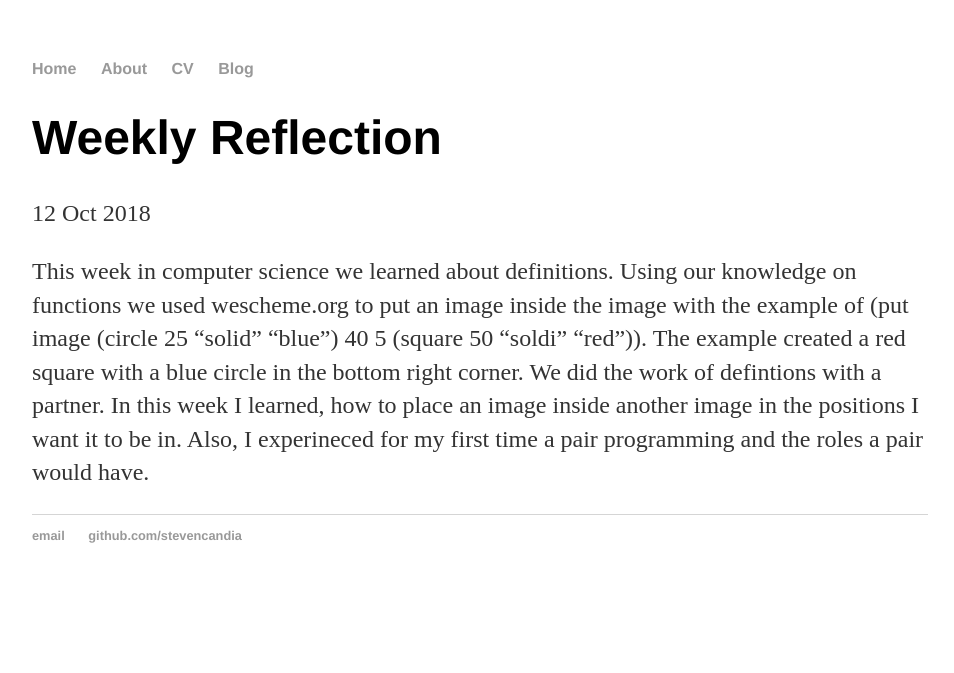
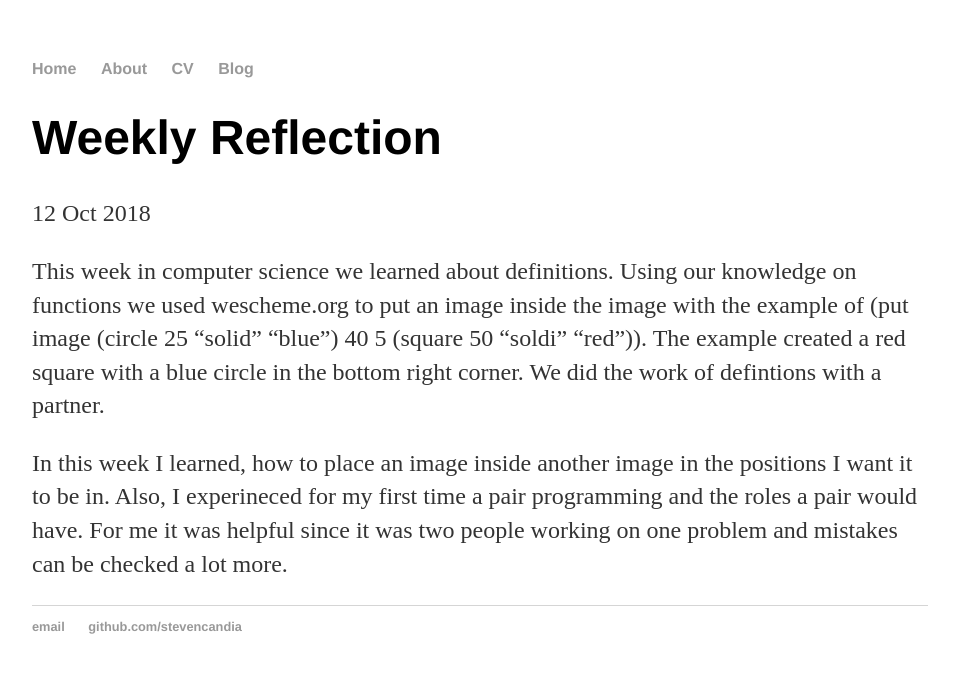
Before and after one commit to stevenc2620/stevenc2620.github.io, a Jekyll site: the page built from _posts/2018-10-12-weekly-reflection-04.md, in a window 1280 px wide. Shown: the top 673 px of the page, without its empty margins (160-1114 px from the left). Built offline with Jekyll 4.4.1, drawn with Linux system fonts in a browser that asks for light colours.

Commit message:
Update 2018-10-12-weekly-reflection-04.md

```diff
--- a/_posts/2018-10-12-weekly-reflection-04.md
+++ b/_posts/2018-10-12-weekly-reflection-04.md
@@ -5,4 +5,5 @@ date: 2018-10-12
 ---
 
 This week in computer science we learned about definitions. Using our knowledge on functions we used wescheme.org to put an image inside the image with the example of (put image (circle 25 "solid" "blue") 40 5 (square 50 "soldi" "red")). The example created a red square with a blue circle in the bottom right corner. We did the work of defintions with a partner.
-In this week I learned, how to place an image inside another image in the positions I want it to be in. Also, I experineced for my first time a pair programming and the roles a pair would have.
+
+In this week I learned, how to place an image inside another image in the positions I want it to be in. Also, I experineced for my first time a pair programming and the roles a pair would have. For me it was helpful since it was two people working on one problem and mistakes can be checked a lot more.
```
